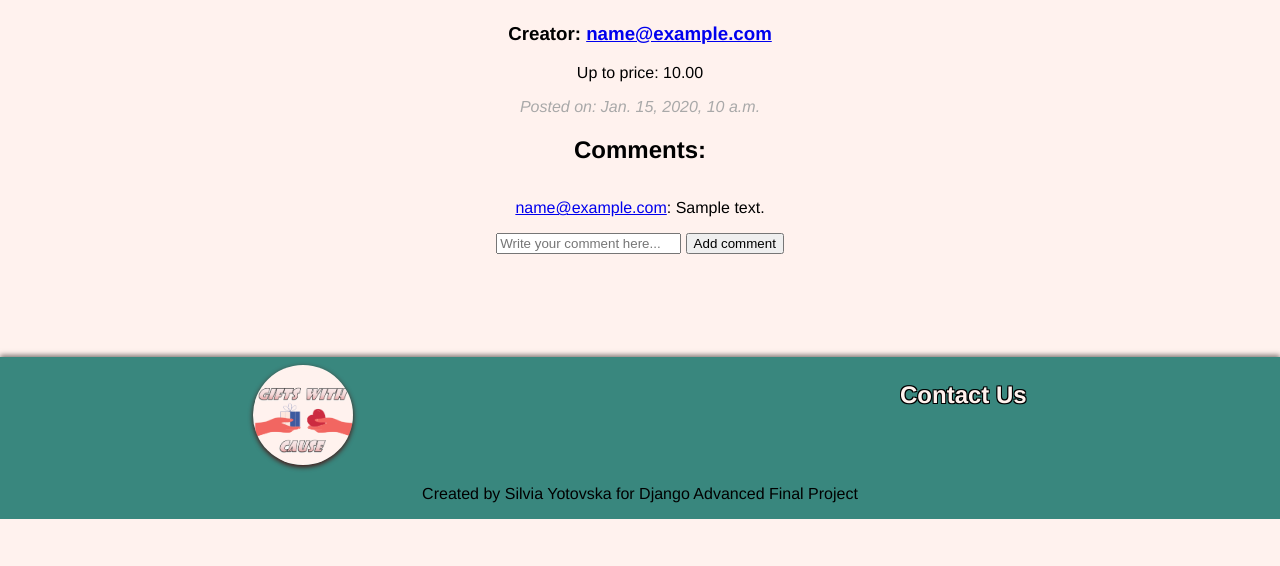
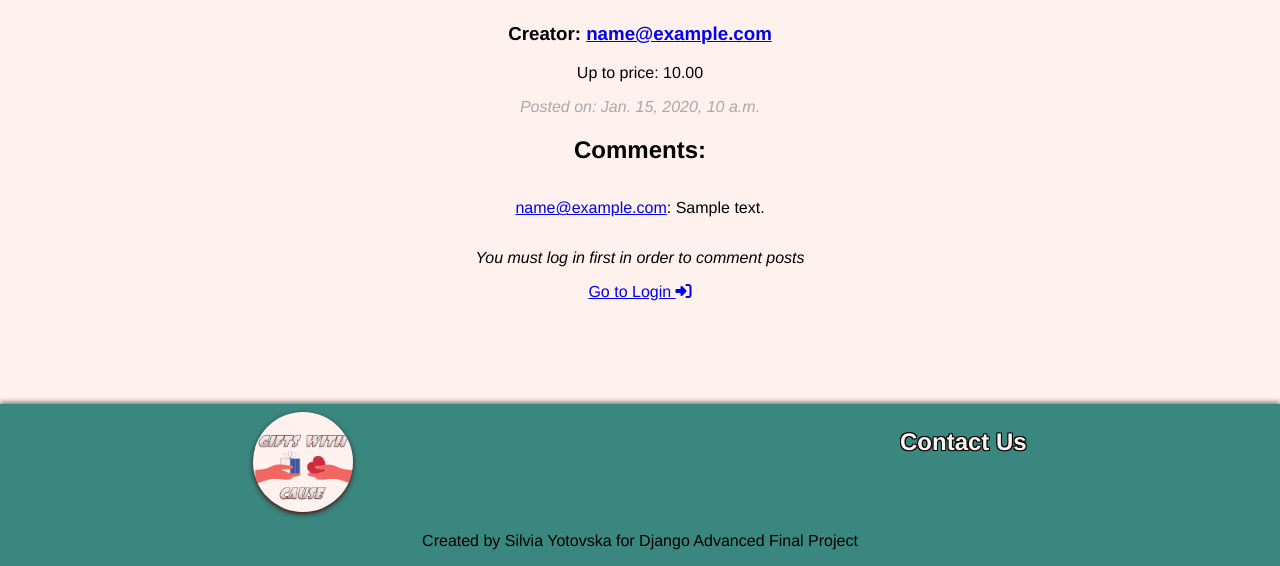
Before and after one commit to sisialt/GiftWithCause_DjangoProject, a Django app: page /gift-searches/1/details/ in a window 1280 px wide. Shown: the part 290-856 px from the top of the page. Before the commit the page ends 809 px from the top, so only its background shows below. Run offline with Django 4.2, Linux system fonts and the light colour scheme; tables that the repository leaves empty hold one stand-in row (values such as "Sample post"); grey boxes marked "Sample" are stand-in pictures.

Commit message:
Fix image; if not logged in, no add comment functionality

```diff
--- a/templates/gift-search-details.html
+++ b/templates/gift-search-details.html
@@ -4,7 +4,7 @@
     <h2>Title: {{ giftsearch.title }}</h2>
 
     {% if giftsearch.image %}
-        <img src="{{ gift.image }}" width="60px" height="60px">
+        <img src="{{ giftsearch.image }}" width="60px" height="60px">
     {% endif %}
 
     <h3>Creator: <a href="{% url 'profile-details' giftsearch.user_id %}">{{ giftsearch.user.email }}</a></h3>
@@ -16,7 +16,9 @@
     {% if comments %}
         {% for comment in comments %}
             <div>
-                <p style="display: inline-block"><a href="{% url 'profile-details' comment.author.pk %}">{{ comment.author.email }}</a>: {{ comment }}</p>
+                <p style="display: inline-block"><a
+                        href="{% url 'profile-details' comment.author.pk %}">{{ comment.author.email }}</a>: {{ comment }}
+                </p>
 
                 {% if request.user == comment.author %}
                     <form style="display: inline-block" method="post"
@@ -31,11 +33,16 @@
         <p>There are no comments for this post yet.</p>
     {% endif %}
 
-    <form method="post" action="{% url 'gift-search-comment' giftsearch.pk 1 %}">
-        {% csrf_token %}
-        {{ comment_form.text }}
-        <button>Add comment</button>
-    </form>
+    {% if not request.user.is_authenticated %}
+        <p style="font-style: italic">You must log in first in order to comment posts</p>
+        <a href="{% url 'login' %}">Go to Login <i class="fa-solid fa-right-to-bracket"></i></a>
+    {% else %}
+        <form method="post" action="{% url 'gift-search-comment' giftsearch.pk 1 %}">
+            {% csrf_token %}
+            {{ comment_form.text }}
+            <button>Add comment</button>
+        </form>
+    {% endif %}
 
     {% if request.user == giftsearch.user %}
         <a style="margin: 0 auto; display: inline-block" class="profile-button add-gift"
```
